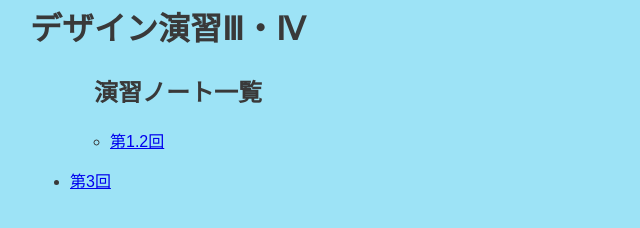
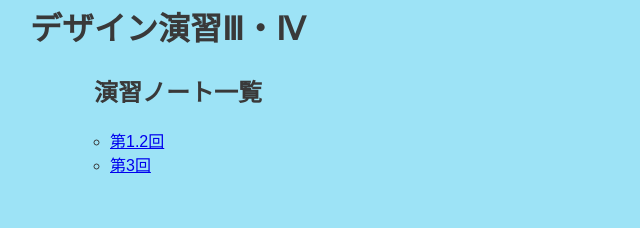
Before and after one commit to 202501830/xbp, a plain HTML site: page de34/index.html in a window 1280 px wide. Shown: the part 100-328 px from the top of the page, without its empty margins (0-640 px from the left). Drawn offline with Linux system fonts and the light colour scheme.

Commit message:
20260506

```diff
--- a/de34/index.html
+++ b/de34/index.html
@@ -13,5 +13,7 @@
     <h1>デザイン演習Ⅲ・Ⅳ</h1>
     <ol>
         <h2>演習ノート一覧</h2>
-        <ul><li><a href="de1.html" target="_blank">第1.2回</a></li></ul></ol>
-        <ul><li><a href="de2.html" target="_blank">第3回</a></li></ul></ol>
+        <ul>
+        <li><a href="de1.html" target="_blank">第1.2回</a></li>
+        <li><a href="de2.html" target="_blank">第3回</a></li>
+    </ul></ol>
```
